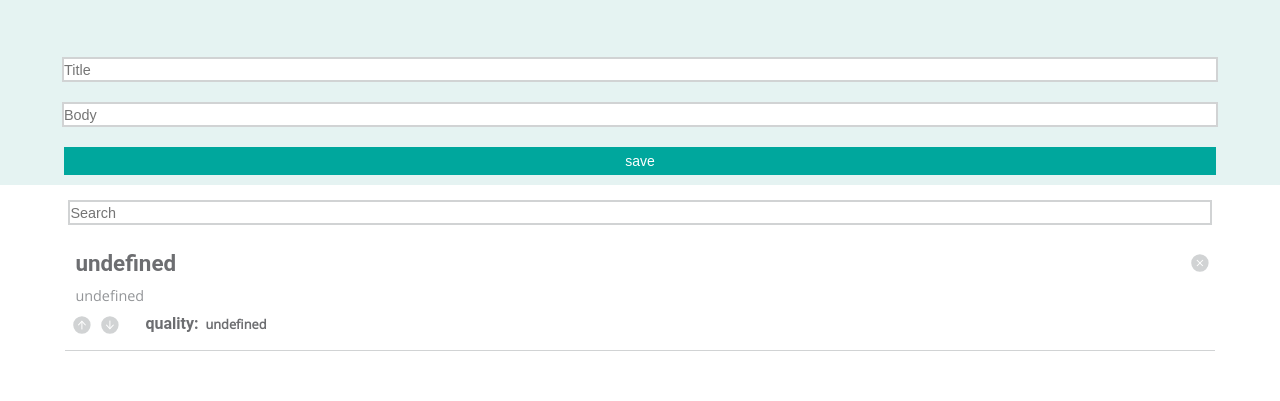
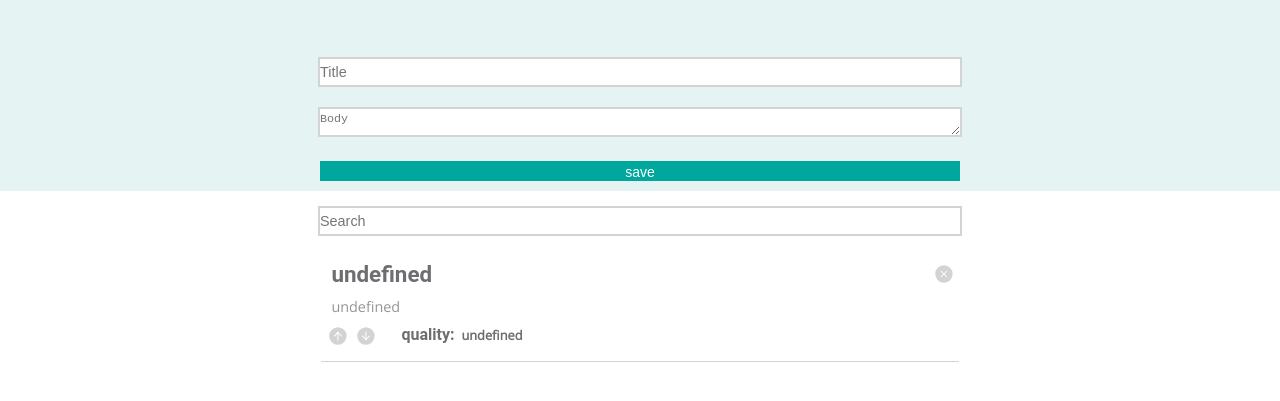
Before and after one commit to Mickyfen17/2DoBox-Pivot, a plain HTML site: page index.html in a window 1280 px wide. Shown: the part 63-464 px from the top of the page. Drawn offline with nearby package versions, Linux system fonts and the light colour scheme.

Commit message:
add text area to html and media query to css

```diff
--- a/index.html
+++ b/index.html
@@ -12,7 +12,7 @@
     <header class="box">
       <h1 class="logo">idea<span>box</span></h1>
       <input type="text" placeholder="Title" class="title input">
-      <input type="text" placeholder="Body" class="idea input">
+      <textarea placeholder="Body" class="idea input" rows="10" cols="15"></textarea>
       <input type="submit" value="save" class="save input">
     </header>
     <input type="text" placeholder="Search" class="search-input">
--- a/main.css
+++ b/main.css
@@ -38,6 +38,9 @@ article {
   height: 15px;
   font-size: .9em;
   border: 2px solid #D1D3D4;
+}
+.idea {
+  height: 80px;
 }
 .save {
   background-color: #00A79D;
@@ -137,3 +140,22 @@ h6 {
 .downvote:hover {
   background-image: url(images/downvote-hover.svg);
 }
+
+@media screen and (min-width:600px) {
+  .input, .search-input {
+    width: 50%;
+    height: 20px;
+
+  }
+  .entries {
+    width: 50%;
+    margin: 0 auto;
+  }
+  .idea-card {
+    width: 98%
+  }
+}
+
+@media screen and (min-width:900px) {
+
+}
```
